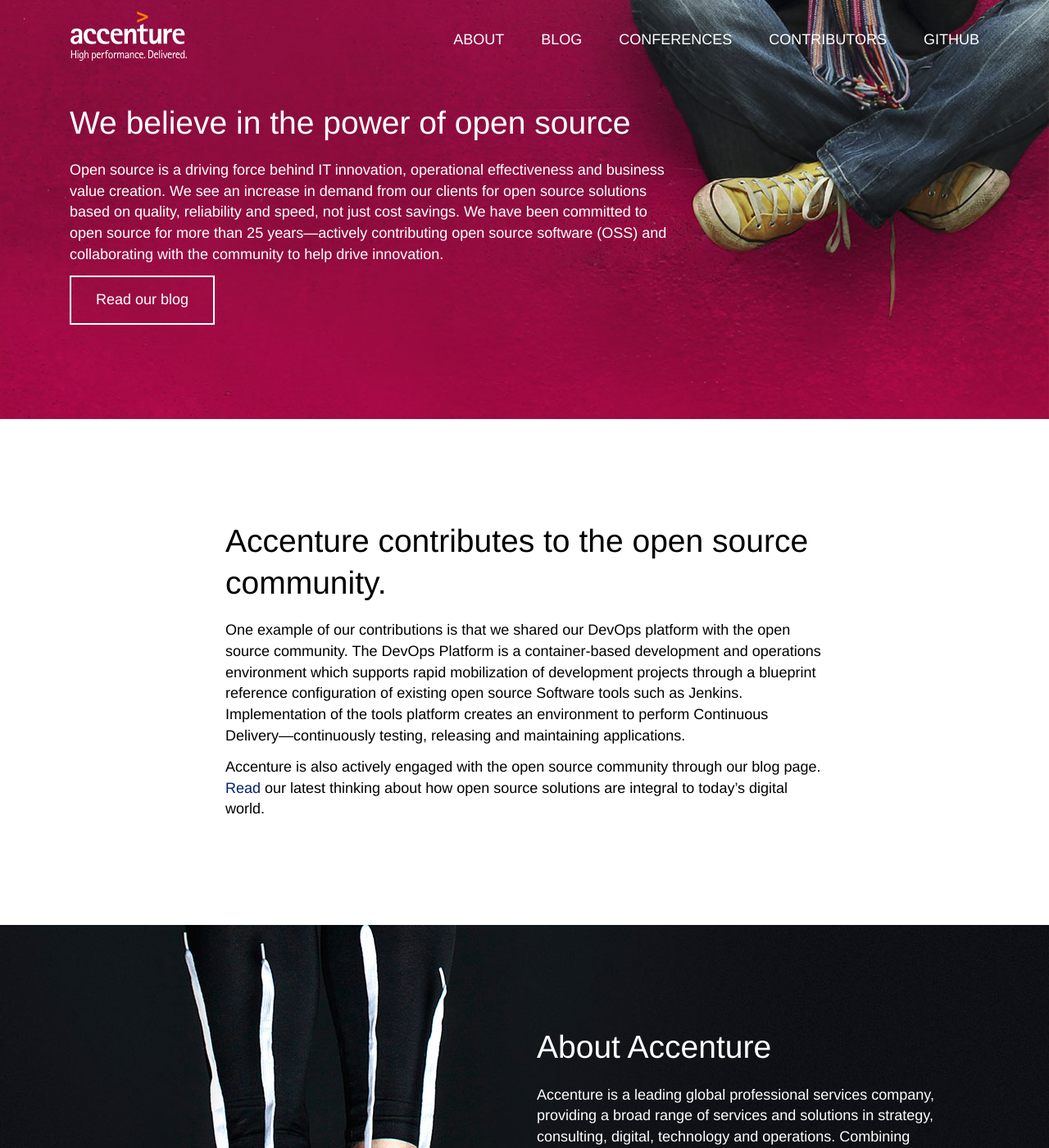
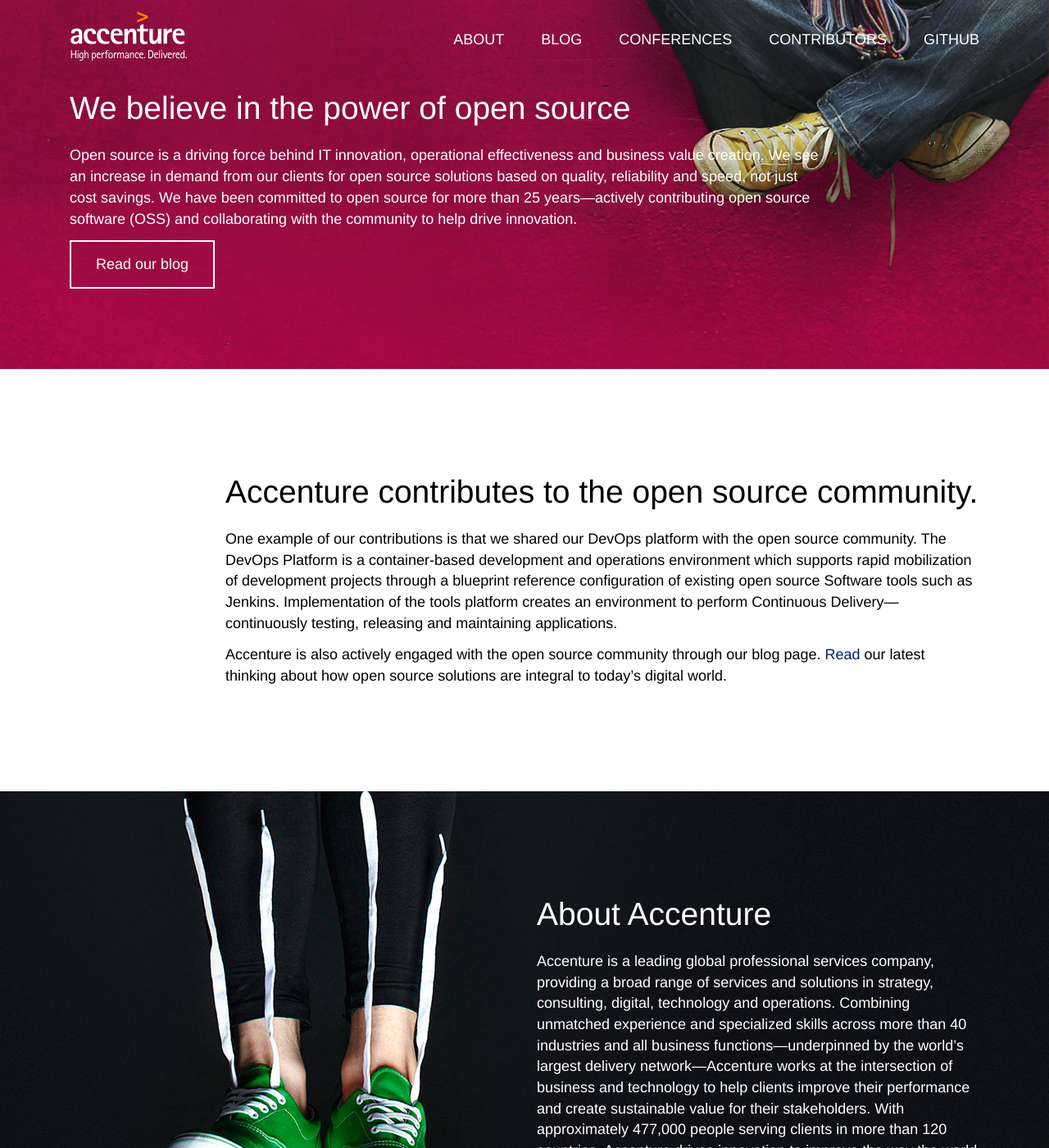
Before and after one commit to Accenture/accenture.github.io, a Jekyll site: the page built from about.md, in a window 1280 px wide and 1400 px high. Shown: the whole window at 82% size. Built offline with Jekyll 4.4.1, drawn with Linux system fonts in a browser that asks for light colours; some web fonts are replaced.

Commit message:
tier changes

```diff
--- a/_layouts/home.html
+++ b/_layouts/home.html
@@ -3,11 +3,11 @@
 ---
 
 
-<div class="tier tier-right tier-white tier1">
+<div class="tier tier-right tier-white tier1 main-tier">
     <img class="tier-img tier-img-sm" src="{{site.baseurl}}/img/hero/hero-sitting-sm.jpg" alt="" />
     <img class="tier-img tier-img-lg" src="{{site.baseurl}}/img/hero/hero-sitting-lg.jpg" alt="" />
 	<div class="container">
-        <div class="col-sm-8">
+        <div class="col-sm-8 col-md-10">
 			<h1 class="hdg hdg_1">{{page.head_h}}</h1>
 			<p>{{page.head_p}}</p>
             <a class="btn btn-tertiary btn-mobile" href="/blog/" role="button">Read our blog</a>
@@ -16,7 +16,7 @@
 </div>
 <div class="tier">
     <div class="container">
-        <div class="col-sm-8 col-sm-offset-2">
+        <div class="col-sm-8 col-sm-offset-2 col-md-10">
             {{ content }}
         </div>
     </div>
--- a/blog/index.html
+++ b/blog/index.html
@@ -4,7 +4,7 @@
 
 
 {% assign categories = site.data.categories %}
-<div class="tier tier-right tier-white">
+<div class="tier tier-right tier-white blog-tier">
         <img class="tier-img tier-img-sm" src="{{site.baseurl}}/img/hero/hero-laying.jpg" alt="" />
         <img class="tier-img tier-img-lg" src="{{site.baseurl}}/img/hero/hero-laying-lg.jpg" alt="" />
 		<div class="container">
--- a/css/styles.css
+++ b/css/styles.css
@@ -103,7 +103,13 @@
 
 @media (min-width: 769px) and (max-width: 1199px) {
   .hero-tier {
-    max-height: 374px;
+    max-height: 325px;
+  }
+  .main-tier {
+    max-height: 572px;
+  }
+  .blog-tier {
+    max-height: 410px;
   }
 }
 
@@ -116,7 +122,13 @@
 @media (min-width: 1199px) {
   /* override for tiers */
   .hero-tier {
-    max-height: 505px;
+    max-height: 350px;
+  }
+  .main-tier {
+      max-height: 450px;
+  }
+  .blog-tier {
+    max-height: 440px;
   }
 }
 @media (max-width: 600px) {
```
